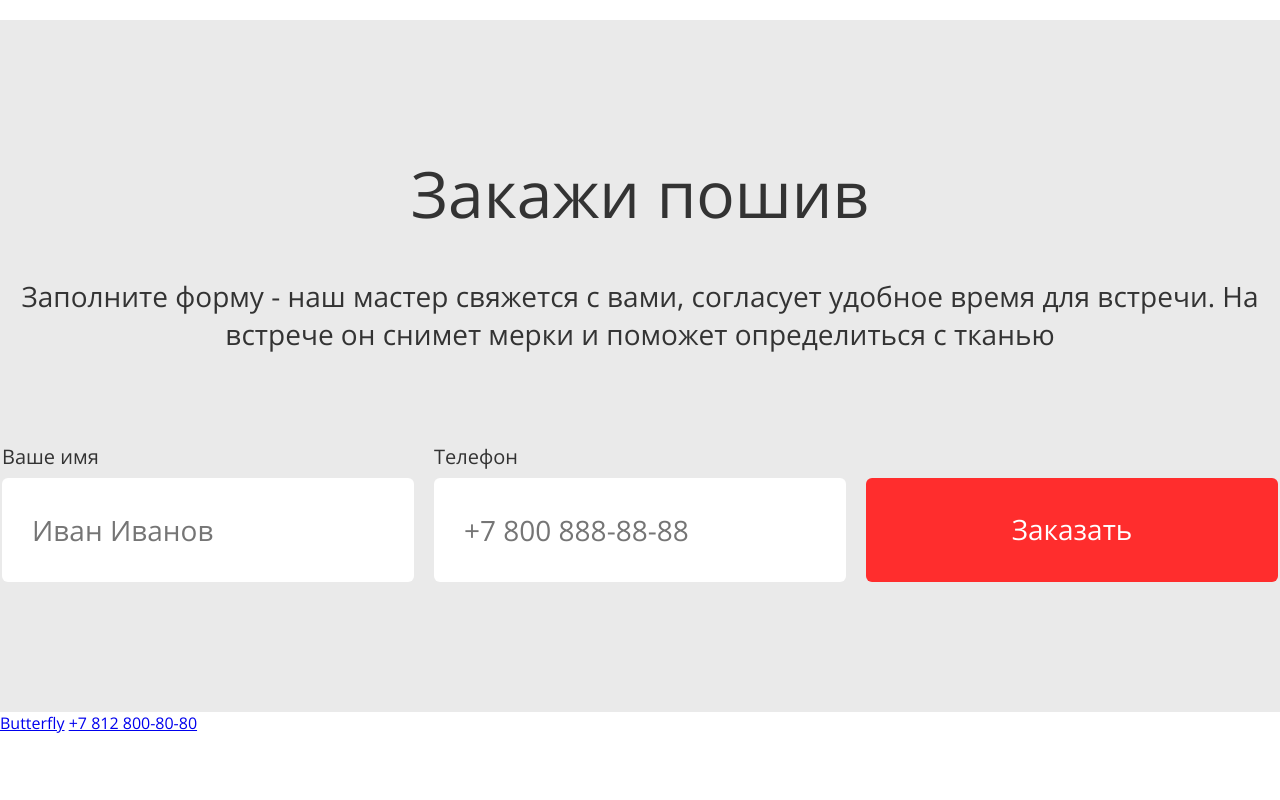
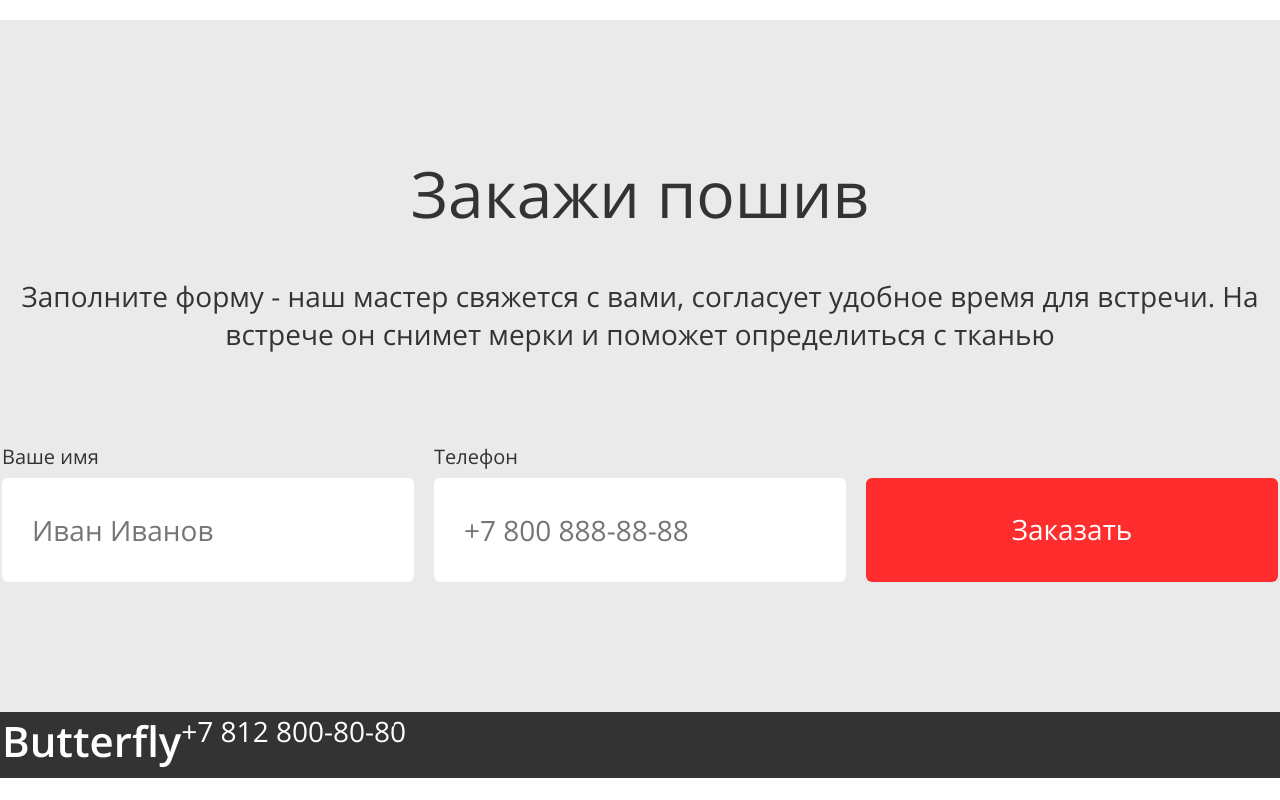
Before and after one commit to Ciberplotnik/butterfly-shop-domnin, a website: page www/index.html in a window 1280 px wide. Shown: the part 1876-2676 px from the top of the page. After the commit the page ends 2654 px from the top, so only its background shows below. Drawn offline with Linux system fonts and the light colour scheme.

Commit message:
добавил футер

```diff
--- /dev/null
+++ b/src/styles/blocks/_footer.scss
@@ -0,0 +1,19 @@
+.footer {
+  background-color: $color-dark;
+}
+
+.footer_inner {
+  @include inner;
+}
+
+.footer_row {
+  display: flex;
+}
+
+.footer_contact-phone {
+  font-size: 28px;
+  font-weight: 400;
+  line-height: 38px;
+  text-decoration: none;
+  color: #fff;
+}
--- a/src/styles/style.scss
+++ b/src/styles/style.scss
@@ -13,3 +13,4 @@
 @import "blocks/_portfolio";
 @import "blocks/_order";
 @import "blocks/_order-form";
+@import "blocks/_footer";
--- a/www/index.html
+++ b/www/index.html
@@ -98,14 +98,14 @@
     </section>
   </main>
   <footer class="footer">
-    <div class="container">
+    <div class="footer_inner">
       <div class="footer_row">
-        <a href="#" class="main_logo">Butterfly</a>
-        <a href="#" class="contact-phone">+7 812 800-80-80</a>
+        <a href="#" class="main-logo">Butterfly</a>
+        <a href="#" type="tel" class="footer_contact-phone">+7 812 800-80-80</a>
         <ul class="footer_socials">
-          <li class="footer_social-icon"><a href="#" class="footer_link"></a></li>
-          <li class="footer_social-icon"><a href="#" class="footer_link"></a></li>
-          <li class="footer_social-icon"><a href="#" class="footer_link"></a></li>
+          <li class="footer_social-icon"><a href="#" class="footer_link" title="нельзяграм" style="background-image: url(images/icon-inst.svg);"></a></li>
+          <li class="footer_social-icon"><a href="#" class="footer_link" title="наверное я еще популярный" style="background-image: url(images/icon-fb.svg);"></a></li>
+          <li class="footer_social-icon"><a href="#" class="footer_link" title="у нас много интересных каналов" style="border-image: url(images/icon-tgm.svg);"></a></li>
         </ul>
       </div>
     </div>
```
Also changed, not shown: www/images/icon-fb.svg (added), www/images/icon-inst.svg (added), www/images/icon-tgm.svg (added), www/style/style.css.
